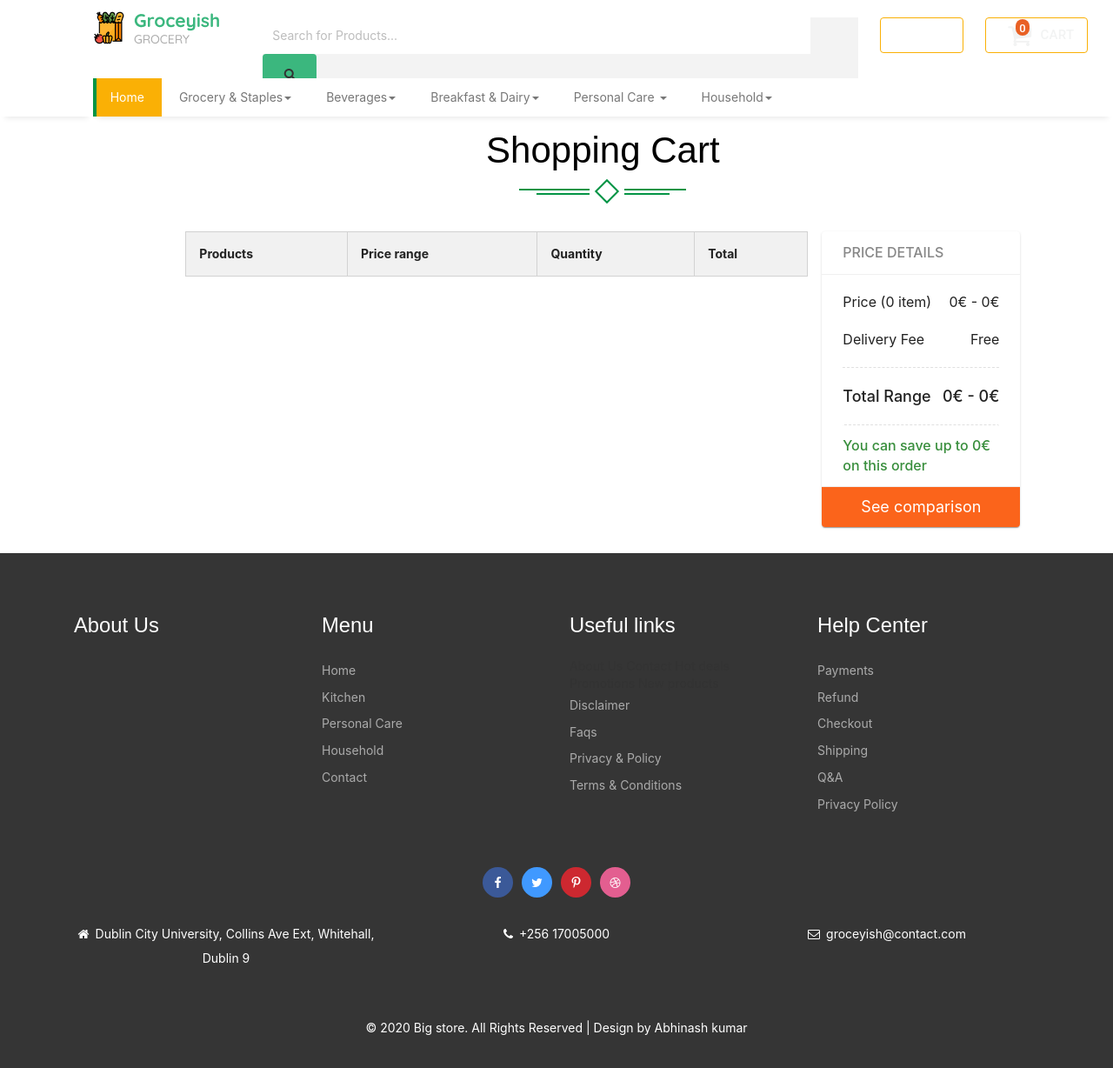
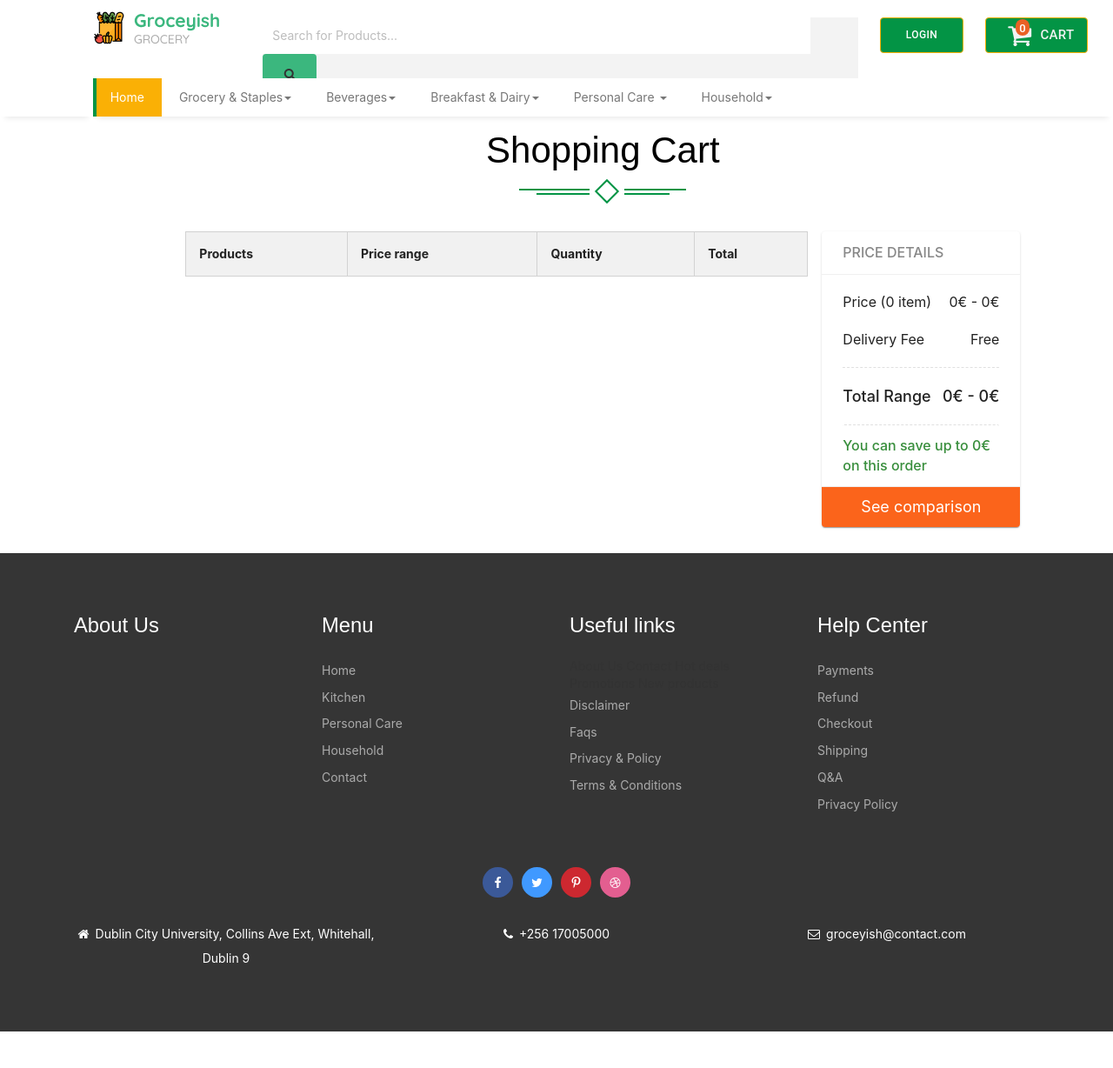
Before and after one commit to PierreBastiani/it-architecture-prototype, a React (Create React App) app in the folder front-end/: page /carts in a window 1280 px wide. Shown: the top 1228 px of the page at 87% size. After the commit the page ends 1186 px from the top, so only its background shows below. Built offline with nearby package versions, Linux system fonts and the light colour scheme.

Commit message:
some more styling

```diff
--- a/front-end/public/css/style.css
+++ b/front-end/public/css/style.css
@@ -547,7 +547,7 @@ span.fa.fa-shopping-cart.my-cart-icon {
     font-size: 12px;
     width: 50%;
     color: #fff;
-    background: none;
+    background: #039445;
     border: 1px solid #fab005;
 }
 .btn_login .login:hover {
@@ -583,6 +583,10 @@ span.fa.fa-shopping-cart.my-cart-icon {
     background: #039445;
     border: 2px solid #039445;
     outline: none !important;
+}
+
+.cart .cart_item {
+    background: #039445;
 }
 .cart_item span{
     color: #F2F3F3;
--- a/front-end/src/components/web/footer/index.js
+++ b/front-end/src/components/web/footer/index.js
@@ -66,9 +66,6 @@ export default class Footer extends Component {
                             <div className="clearfix" />
                         </div>
                     </div>
-                    <div className="copy-right">
-                        <p> © 2020 Big store. All Rights Reserved | Design by  <Link to="http://abhinashkumar.com/"> Abhinash kumar</Link></p>
-                    </div>
                 </div>
             </div>
 
```
